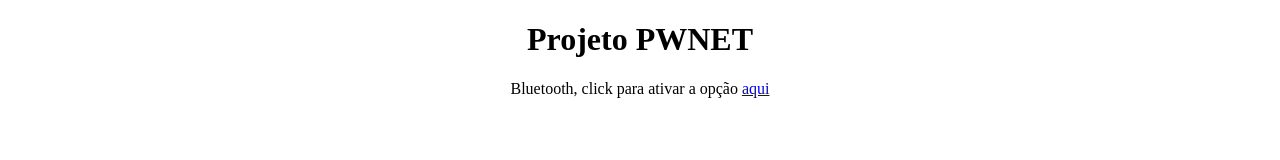
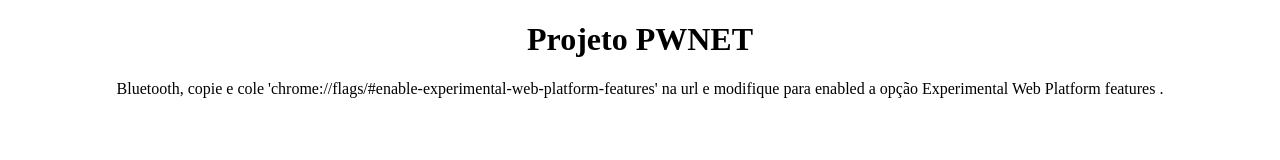
Before and after one commit to jackprofessor2/pwa, a plain HTML site: page index.html in a window 1280 px wide. Drawn offline with Linux system fonts and the light colour scheme.

Commit message:
Atualização index.html

```diff
--- a/index.html
+++ b/index.html
@@ -15,7 +15,8 @@
 <body>
     <center>
         <h1>Projeto PWNET</h1>
-        <p>Bluetooth, click para ativar a opção <a href="chrome://flags/#enable-experimental-web-platform-features">aqui</a></p>
+        <p>Bluetooth, copie e cole 'chrome://flags/#enable-experimental-web-platform-features' na url e modifique para enabled a opção Experimental Web Platform features
+.</p>
     </center>
 
     <script src="js/scripts.js"></script>
```
